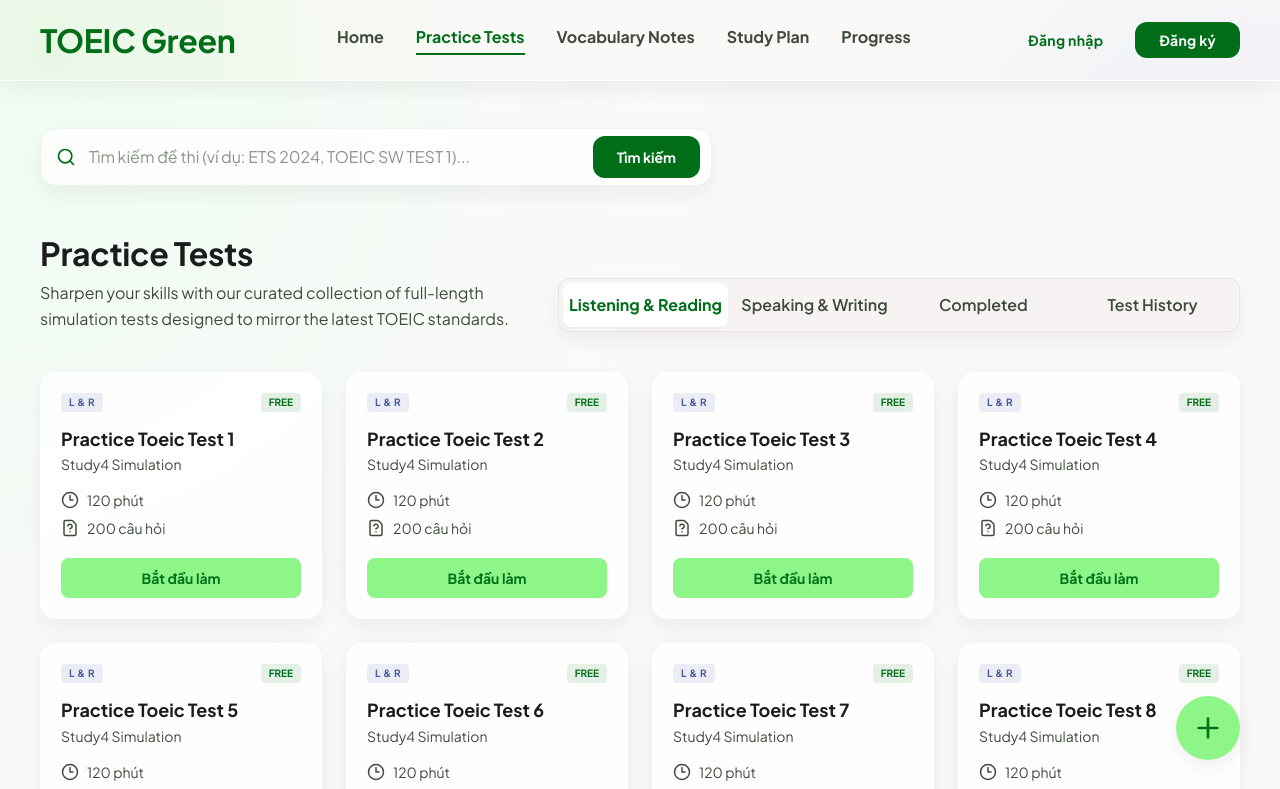
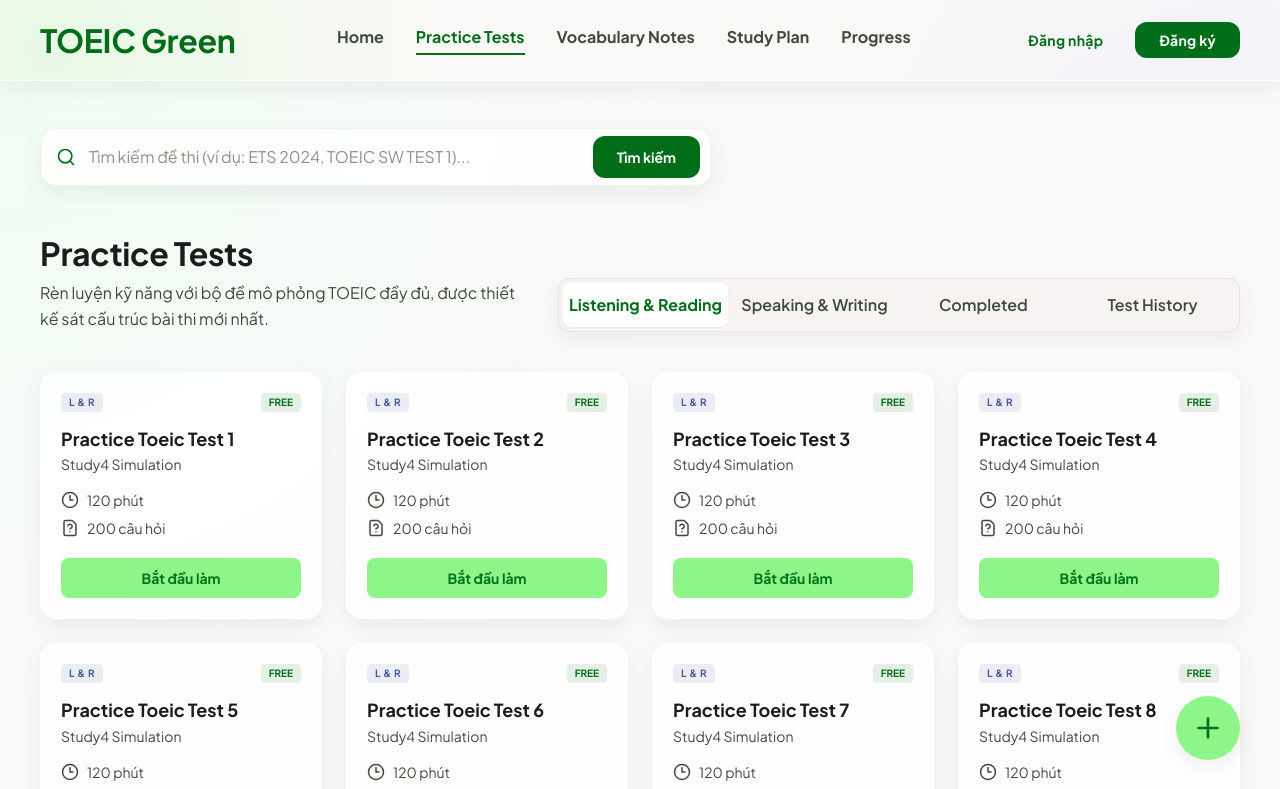
Before and after one commit to Caubeamap/toeic-green, a Next.js app in the folder front-end/: page /practice in a window 1280 px wide. Shown: the top 789 px of the page. Built offline with nearby package versions, Linux system fonts and the light colour scheme.

Commit message:
fix: update TOEIC test description to improve clarity and localization

```diff
--- a/front-end/components/practice/PracticeCatalog.tsx
+++ b/front-end/components/practice/PracticeCatalog.tsx
@@ -127,7 +127,7 @@
                 ? "Theo dõi các bài luyện thi đã bắt đầu hoặc đã hoàn thành để tiếp tục ôn tập đúng điểm yếu."
                 : isCompletedView
                   ? "Danh sách các bài luyện thi đã hoàn thành, kèm điểm số và trạng thái review rõ ràng."
-                  : "Sharpen your skills with our curated collection of full-length simulation tests designed to mirror the latest TOEIC standards."}
+                  : "Rèn luyện kỹ năng với bộ đề mô phỏng TOEIC đầy đủ, được thiết kế sát cấu trúc bài thi mới nhất."}
             </p>
           </div>
 
```
